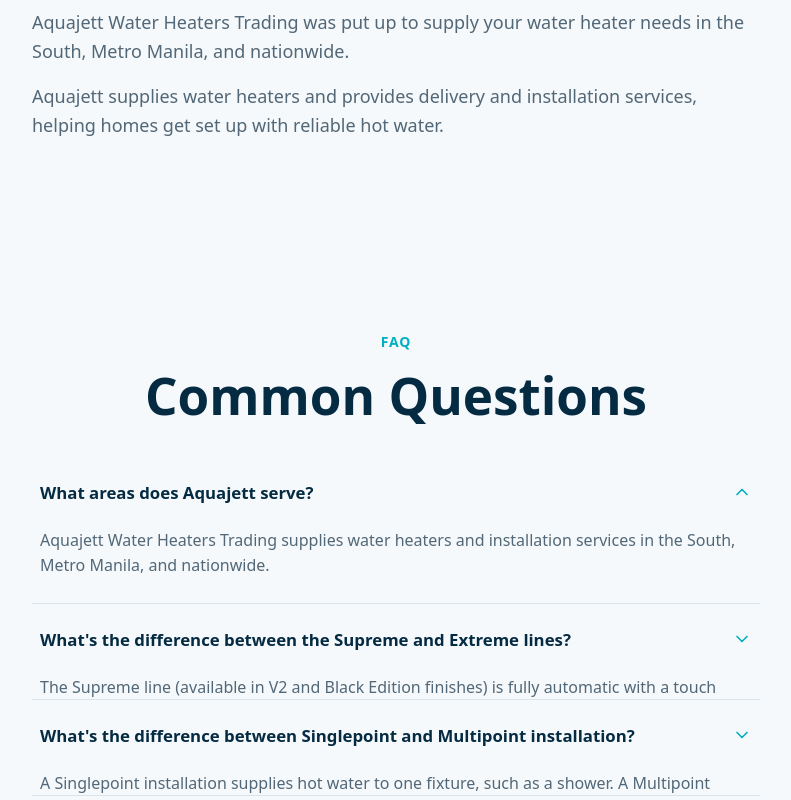
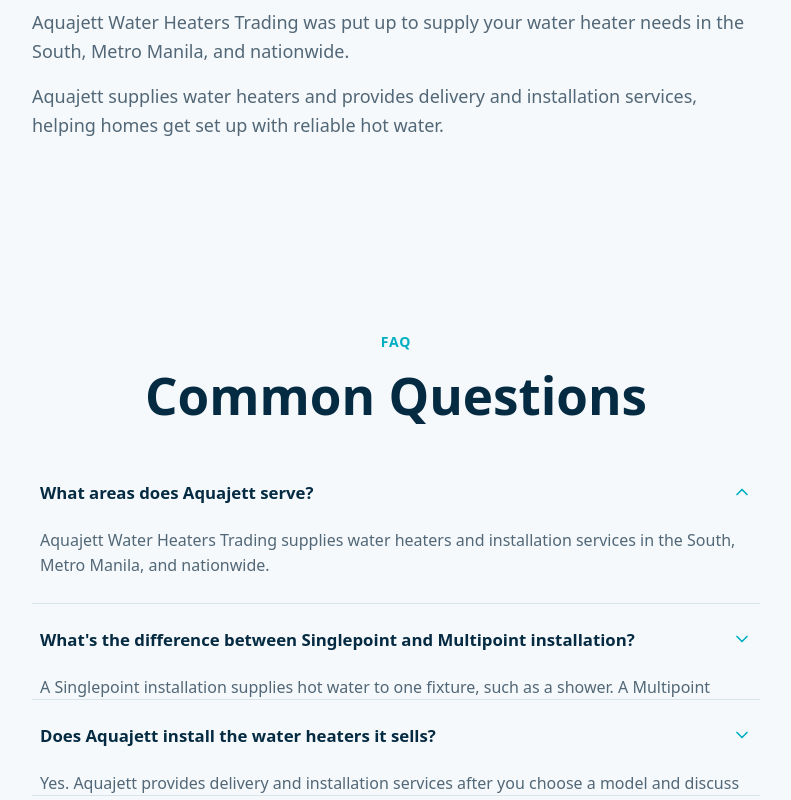
Before and after one commit to itechwyrlo/AquaJett, a React (Vite) app: page / in a window 1280 px wide. Shown: the part 11200-12000 px from the top of the page, without its empty margins (244-1035 px from the left). Built offline with nearby package versions, Linux system fonts and the light colour scheme.

Commit message:
remove fact

```diff
--- a/src/data/faq.ts
+++ b/src/data/faq.ts
@@ -10,12 +10,6 @@
     question: 'What areas does Aquajett serve?',
     answer:
       'Aquajett Water Heaters Trading supplies water heaters and installation services in the South, Metro Manila, and nationwide.',
-  },
-  {
-    id: 'supreme-vs-extreme',
-    question: "What's the difference between the Supreme and Extreme lines?",
-    answer:
-      'The Supreme line (available in V2 and Black Edition finishes) is fully automatic with a touch temperature selector, temperature indicator, tempered glass, and free shower accessories. The Extreme line supplies hot water to the rain shower, teleshower, faucet, and lavatory sink from a single unit, and adds an ELCB (ground protector) and an elegant design.',
   },
   {
     id: 'singlepoint-vs-multipoint',
```
